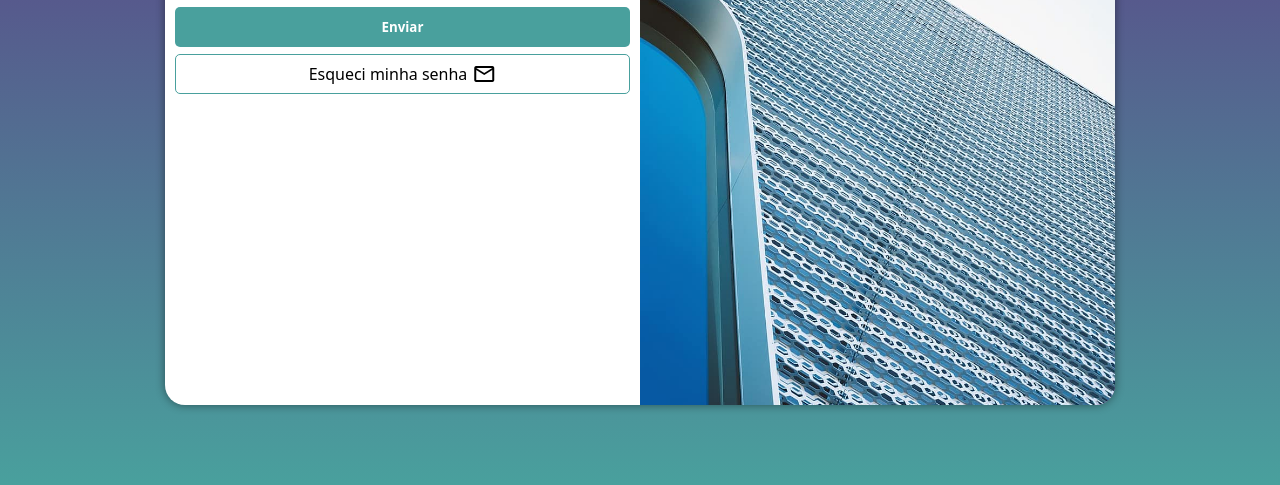
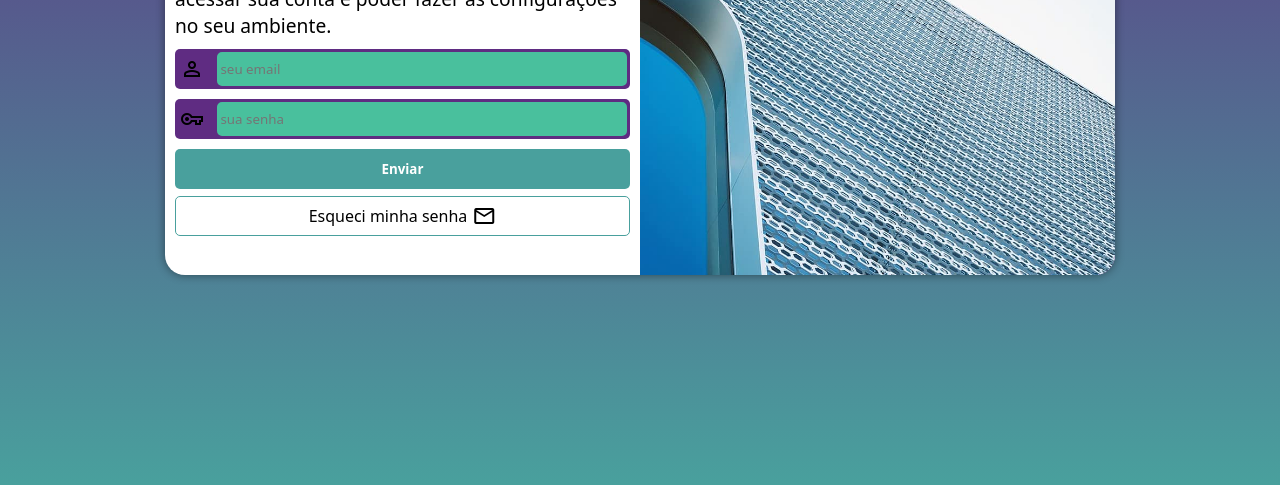
Before and after one commit to Michel-0liveira/projeto-login, a plain HTML site: page index.html in a window 1280 px wide. Shown: the part 315-800 px from the top of the page. Drawn offline with nearby package versions, Linux system fonts and the light colour scheme.

Commit message:
terminei projeto

```diff
--- a/estilos/media-queries.css
+++ b/estilos/media-queries.css
@@ -11,7 +11,7 @@
     }
 
     section#login {
-        height: 90vh;
+        height: 350px;
         width: 80vw;
     }
 
@@ -43,7 +43,7 @@
     }
 
     section#login {
-        height: 80vh;
+        height: 380px;
         width: 950px;
     }
 
--- a/estilos/style.css
+++ b/estilos/style.css
@@ -77,11 +77,26 @@ label {
 
 div.campo {
     display: flex;
+    align-items: center;
     gap: 10px;
     background-color: #5f2c82;
-    padding: 5px;
+    height: 40px;
     border-radius: 5px;
     margin: 10px 0;
+}
+div.campo >span {
+    margin-left: 5px;
+    font-size: 1.5em;
+}
+div.campo >input {
+    height: 40px;
+    width: 100%;
+    background-color: #49c09d;
+    border-radius: 8px;
+    border: 3px solid #5f2c82;
+}
+div.campo >input:focus {
+    background-color: white;
 }
 
 input[type="submit"] {
```
Also changed, not shown: index.html (+2 -2 lines).
